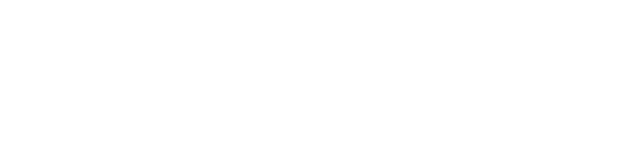
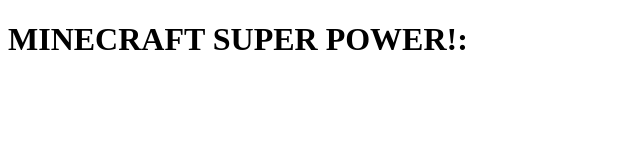
Before and after one commit to viragsimplecoder0008/minecraft-game, a plain HTML site: page index.html in a window 1280 px wide. Shown: the whole page, without its empty margins (0-640 px from the left). Drawn offline with Linux system fonts and the light colour scheme.

Commit message:
Update index.html

```diff
--- a/index.html
+++ b/index.html
@@ -1,2 +1,3 @@
 <!DOCTYPE html>
 <head><title>I guess so...</title></head>
+<body><h1>MINECRAFT SUPER POWER!:</h1><a href="https://www.programiz.com/python-programming/online-compiler/"Click to go to online python, or run it in ur own/></body>
```
